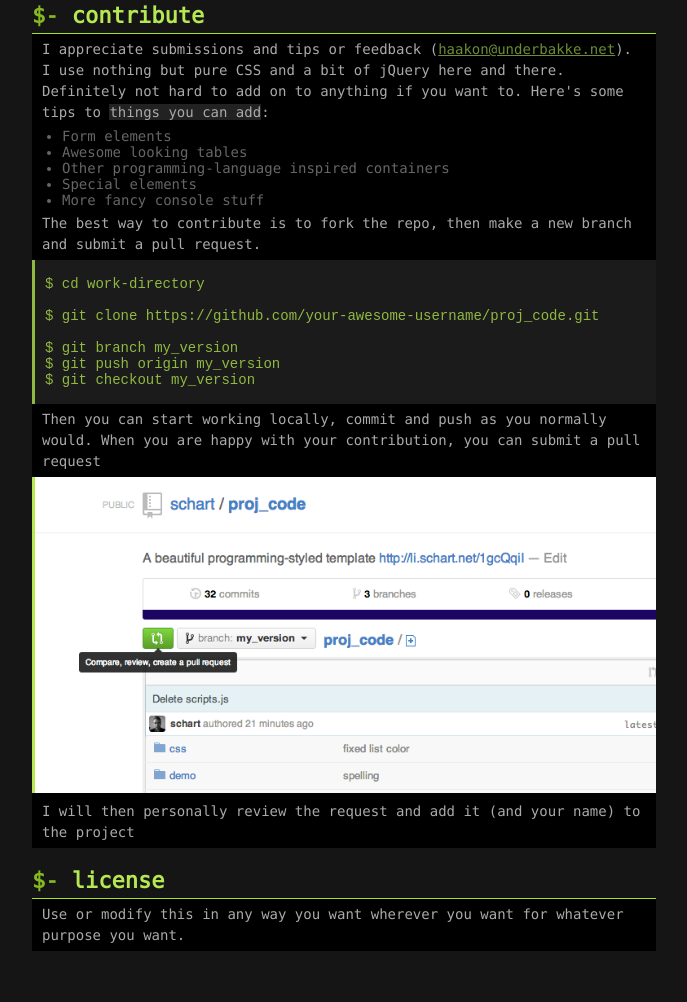
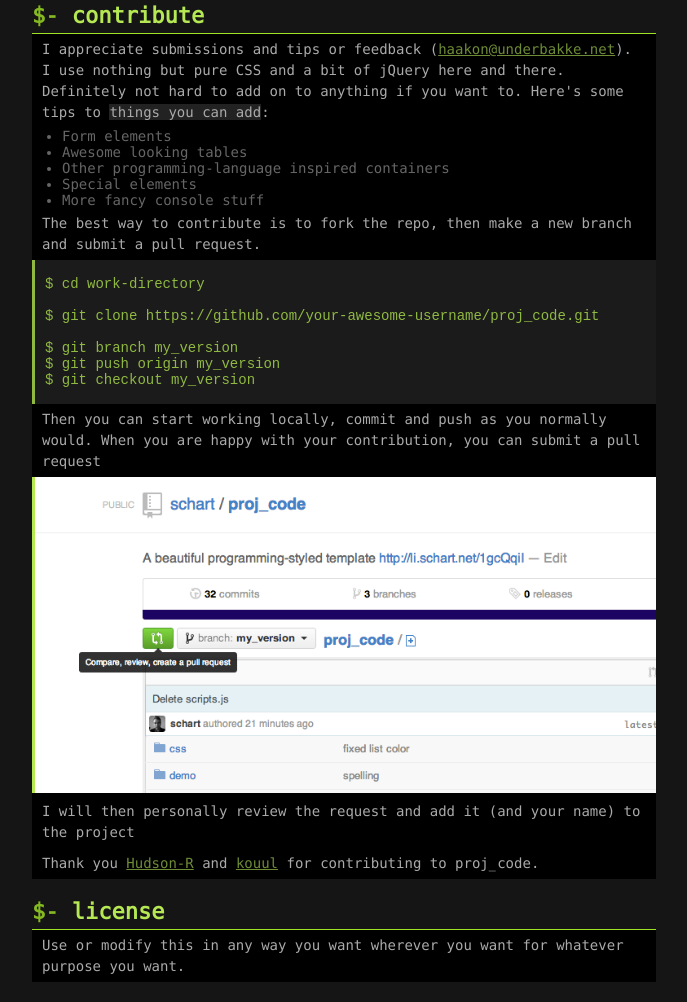
Before and after one commit to imp-dance/proj_code, a plain HTML site: page demo/index.html in a window 1280 px wide. Shown: the part 157-1159 px from the top of the page, without its empty margins (128-815 px from the left). Before the commit the page ends 1128 px from the top, so only its background shows below. Drawn offline with nearby package versions, Linux system fonts and the light colour scheme.

Commit message:
Added contributors to the demo.

```diff
--- a/demo/index.html
+++ b/demo/index.html
@@ -58,6 +58,7 @@ $ git checkout my_version</pre>
                     you can submit a pull request</p>
                     <img src="screen2.png" class="srcimg" alt="Screen 2" />
                     <p>I will then personally review the request and add it (and your name) to the project</p>
+					<p>Thank you <a href="https://github.com/Hudson-R">Hudson-R</a> and <a href="https://github.com/kouul">kouul</a> for contributing to proj_code.</p>
 				</div>
 				<div class="app">
 					<h3>License</h3>
```
